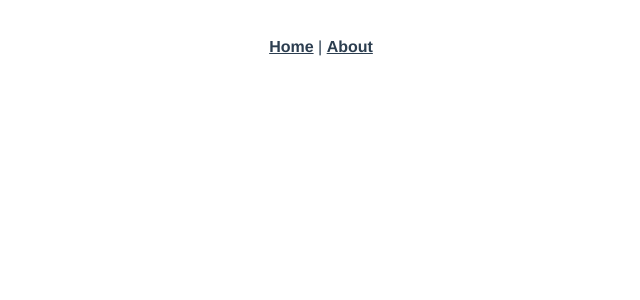
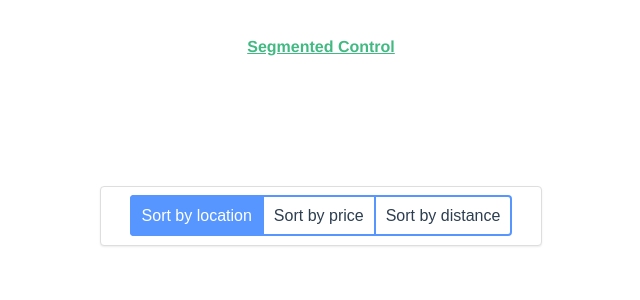
Before and after one commit to libsyz/vue-loops, a Vue app: page /segmented_control in a window 1280 px wide. Before the commit this address had no page. Shown: the top 300 px of the page, without its empty margins (319-959 px from the left). Built offline with nearby package versions, Linux system fonts and the light colour scheme.

Commit message:
added router successfully!

```diff
--- a/src/App.vue
+++ b/src/App.vue
@@ -1,7 +1,6 @@
 <template>
   <div id="nav">
-    <router-link to="/">Home</router-link> |
-    <router-link to="/about">About</router-link>
+    <router-link to="/segmented_control">Segmented Control</router-link>
   </div>
   <router-view/>
 </template>
--- a/src/components/SegmentedControl.vue
+++ b/src/components/SegmentedControl.vue
@@ -33,9 +33,6 @@ export default {
     window.addEventListener('resize', this.showOrHide);
   },
   name: 'SegmentedControl',
-  props: {
-    filters: Array
-  },
   methods: {
     activeThis(item) {
       this.activeFilter = item;
@@ -47,8 +44,8 @@ export default {
   },
   data: function() {
     return {
-      searchFilters: this.filters,
-      activeFilter: this.filters[0],
+      searchFilters: ['location', 'price', 'distance'],
+      activeFilter: 'location',
       windowWidth: 0
     }
   },
--- a/src/main.js
+++ b/src/main.js
@@ -3,13 +3,8 @@ import { createApp } from 'vue';
 import App from './App.vue';
 import router from './router'
 
-// const SegmentedControlLink = { template: '<div> Segmented Control </div>'}
 
-// const routes = [
-//   { path: '/segmented_control', component: SegmentedControlLink },
-// ]
 
-// console.log(VueRouter);
 
 
 const app = createApp(App).use(router)
--- a/src/router/index.js
+++ b/src/router/index.js
@@ -1,19 +1,11 @@
 import { createRouter, createWebHistory } from 'vue-router'
-import Home from '../views/Home.vue'
+import SegmentedControl from '../components/SegmentedControl.vue'
 
 const routes = [
   {
-    path: '/',
-    name: 'Home',
-    component: Home
-  },
-  {
-    path: '/about',
-    name: 'About',
-    // route level code-splitting
-    // this generates a separate chunk (about.[hash].js) for this route
-    // which is lazy-loaded when the route is visited.
-    component: () => import(/* webpackChunkName: "about" */ '../views/About.vue')
+    path: '/segmented_control',
+    name: 'SegmentedControl',
+    component: SegmentedControl
   }
 ]
 
--- a/src/views/About.vue
+++ /dev/null
@@ -1,5 +0,0 @@
-<template>
-  <div class="about">
-    <h1>This is an about page</h1>
-  </div>
-</template>
--- a/src/views/Home.vue
+++ /dev/null
@@ -1,18 +0,0 @@
-<template>
-  <div class="home">
-    <img alt="Vue logo" src="../assets/logo.png">
-    <HelloWorld msg="Welcome to Your Vue.js App"/>
-  </div>
-</template>
-
-<script>
-// @ is an alias to /src
-import HelloWorld from '@/components/HelloWorld.vue'
-
-export default {
-  name: 'Home',
-  components: {
-    HelloWorld
-  }
-}
-</script>
```
